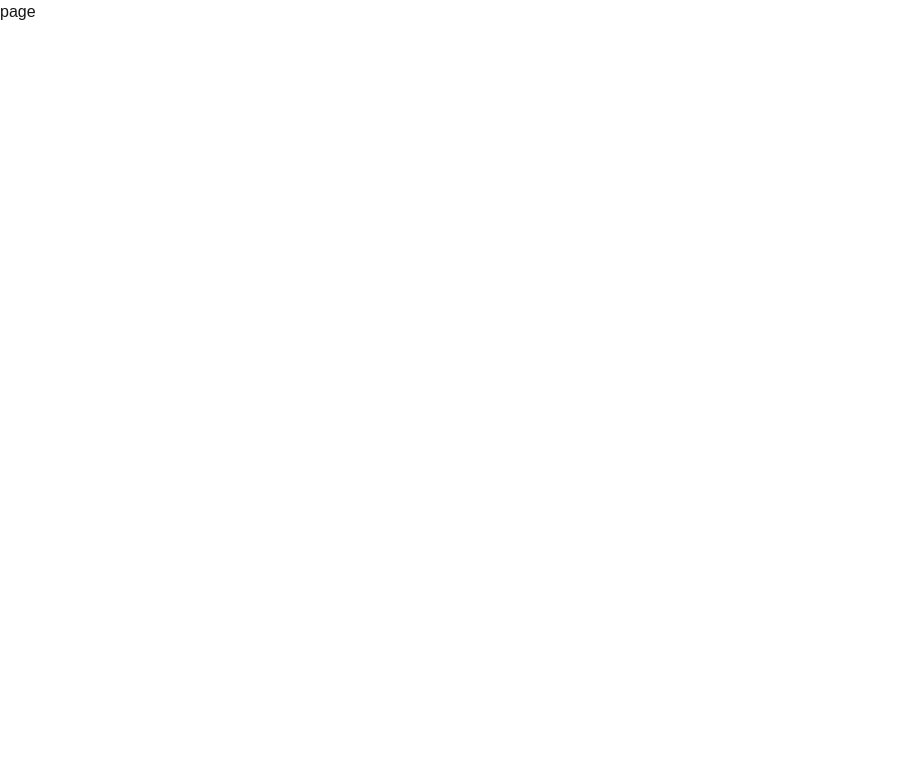
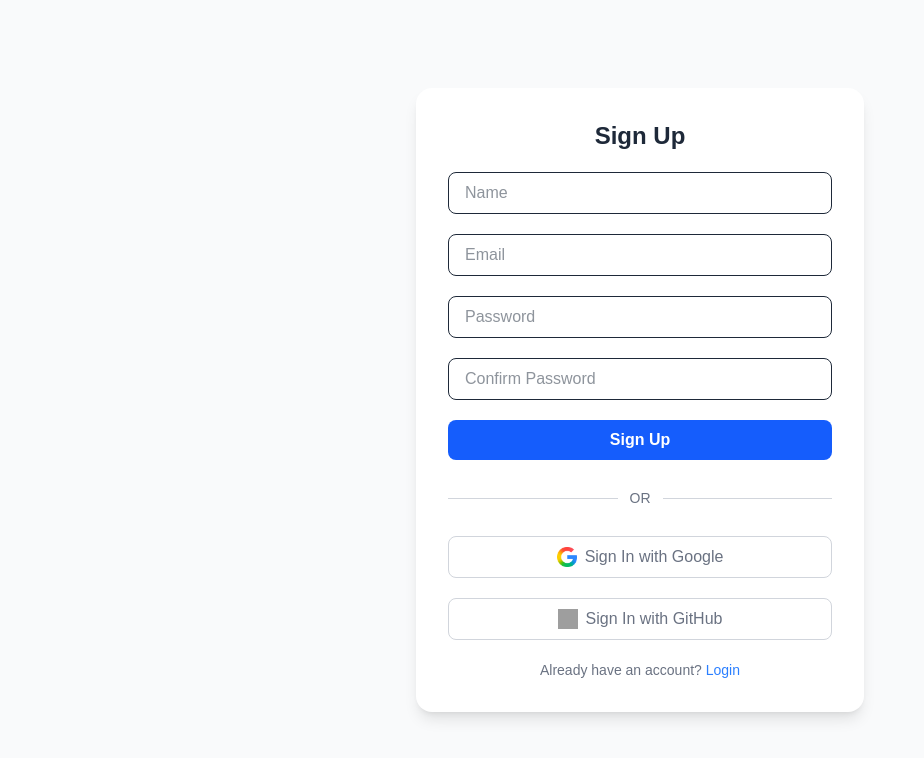
Before and after one commit to hassan2314/next-video, a Next.js app: page /register in a window 1280 px wide. Shown: the top 758 px of the page, without its empty margins (0-924 px from the left). Built offline with nearby package versions, Linux system fonts and the light colour scheme; grey boxes are pictures that could not be loaded.

Commit message:
Register

```diff
--- a/src/app/register/page.tsx
+++ b/src/app/register/page.tsx
@@ -1,8 +1,147 @@
 "use client";
-import React from "react";
+import React, { useState } from "react";
+import { signIn } from "next-auth/react";
 
-const page = () => {
-  return <div>page</div>;
+import Link from "next/link";
+
+const Page = () => {
+  const [name, setName] = useState("");
+  const [email, setEmail] = useState("");
+  const [password, setPassword] = useState("");
+  const [confirmPassword, setConfirmPassword] = useState("");
+  const [loading, setLoading] = useState(false);
+  const [error, setError] = useState("");
+
+  const confirmPasswordHandler = (e: React.ChangeEvent<HTMLInputElement>) => {
+    setConfirmPassword(e.target.value);
+    if (e.target.value !== password) {
+      setError("Passwords do not match");
+    } else {
+      setError("");
+    }
+  };
+
+  const submitHandler = async (e: React.FormEvent<HTMLFormElement>) => {
+    e.preventDefault();
+    if (password !== confirmPassword) {
+      setError("Passwords do not match");
+      return;
+    }
+    setLoading(true);
+    try {
+      const response = await fetch("/api/auth/register", {
+        method: "POST",
+        headers: {
+          "Content-Type": "application/json",
+        },
+        body: JSON.stringify({
+          name,
+          email,
+          password,
+        }),
+      });
+      const data = await response.json();
+      if (!response.ok) {
+        setError(data.error);
+        setLoading(false);
+        return;
+      }
+      setLoading(false);
+      signIn("credentials", { email, password });
+    } catch (error) {
+      console.log(error);
+      setLoading(false);
+    }
+  };
+
+  return (
+    <div className="flex justify-center items-center min-h-screen bg-gray-50">
+      <div className="bg-white p-8 rounded-2xl shadow-lg w-full max-w-md flex flex-col gap-5">
+        {/* --- Sign Up Form --- */}
+        <form className="flex flex-col gap-5" onSubmit={submitHandler}>
+          <h1 className="text-2xl font-semibold text-center text-gray-800">
+            Sign Up
+          </h1>
+
+          <input
+            type="text"
+            placeholder="Name"
+            className="w-full px-4 py-2 border rounded-lg focus:outline-none focus:ring-2 focus:ring-blue-500 text-gray-800"
+            onChange={(e) => setName(e.target.value)}
+            required
+          />
+
+          <input
+            type="email"
+            placeholder="Email"
+            className="w-full px-4 py-2 border rounded-lg focus:outline-none focus:ring-2 focus:ring-blue-500 text-gray-800"
+            onChange={(e) => setEmail(e.target.value)}
+            required
+          />
+
+          <input
+            type="password"
+            placeholder="Password"
+            className="w-full px-4 py-2 border rounded-lg focus:outline-none focus:ring-2 focus:ring-blue-500 text-gray-800"
+            onChange={(e) => setPassword(e.target.value)}
+            required
+          />
+
+          <input
+            type="password"
+            placeholder="Confirm Password"
+            className="w-full px-4 py-2 border rounded-lg focus:outline-none focus:ring-2 focus:ring-blue-500 text-gray-800"
+            onChange={confirmPasswordHandler}
+            required
+          />
+
+          {error && <p className="text-red-500 text-sm">{error}</p>}
+
+          <button
+            type="submit"
+            disabled={loading}
+            className="w-full py-2 bg-blue-600 text-white font-semibold rounded-lg hover:bg-blue-700 transition disabled:opacity-50"
+          >
+            {loading ? "Loading..." : "Sign Up"}
+          </button>
+        </form>
+
+        {/* Divider */}
+        <div className="flex items-center gap-3 my-2">
+          <hr className="flex-grow border-gray-300" />
+          <span className="text-gray-500 text-sm">OR</span>
+          <hr className="flex-grow border-gray-300" />
+        </div>
+
+        {/* --- Social Login Buttons --- */}
+        <button
+          className="w-full py-2 border border-gray-300 rounded-lg flex justify-center items-center gap-2 hover:bg-gray-100 transition text-gray-500 hover:text-gray-800"
+          onClick={() => signIn("google")}
+        >
+          <img src="/Google_Icon.png" alt="Google" className="w-5 h-5" />
+          Sign In with Google
+        </button>
+
+        <button
+          className="w-full py-2 border border-gray-300 rounded-lg flex justify-center items-center gap-2 hover:bg-gray-100 transition text-gray-500 hover:text-gray-800"
+          onClick={() => signIn("github")}
+        >
+          <img
+            src="https://upload.wikimedia.org/wikipedia/commons/9/91/Octicons-mark-github.svg"
+            alt="GitHub"
+            className="w-5 h-5"
+          />
+          Sign In with GitHub
+        </button>
+        <p className="text-sm text-gray-500 text-center">
+          Already have an account?{" "}
+          <Link className="text-blue-500 hover:underline" href="/login">
+            Login
+          </Link>
+        </p>
+      </div>
+    </div>
+  );
 };
 
-export default page;
+export default Page;
```
Also changed, not shown: public/Google_Icon.png (added).
